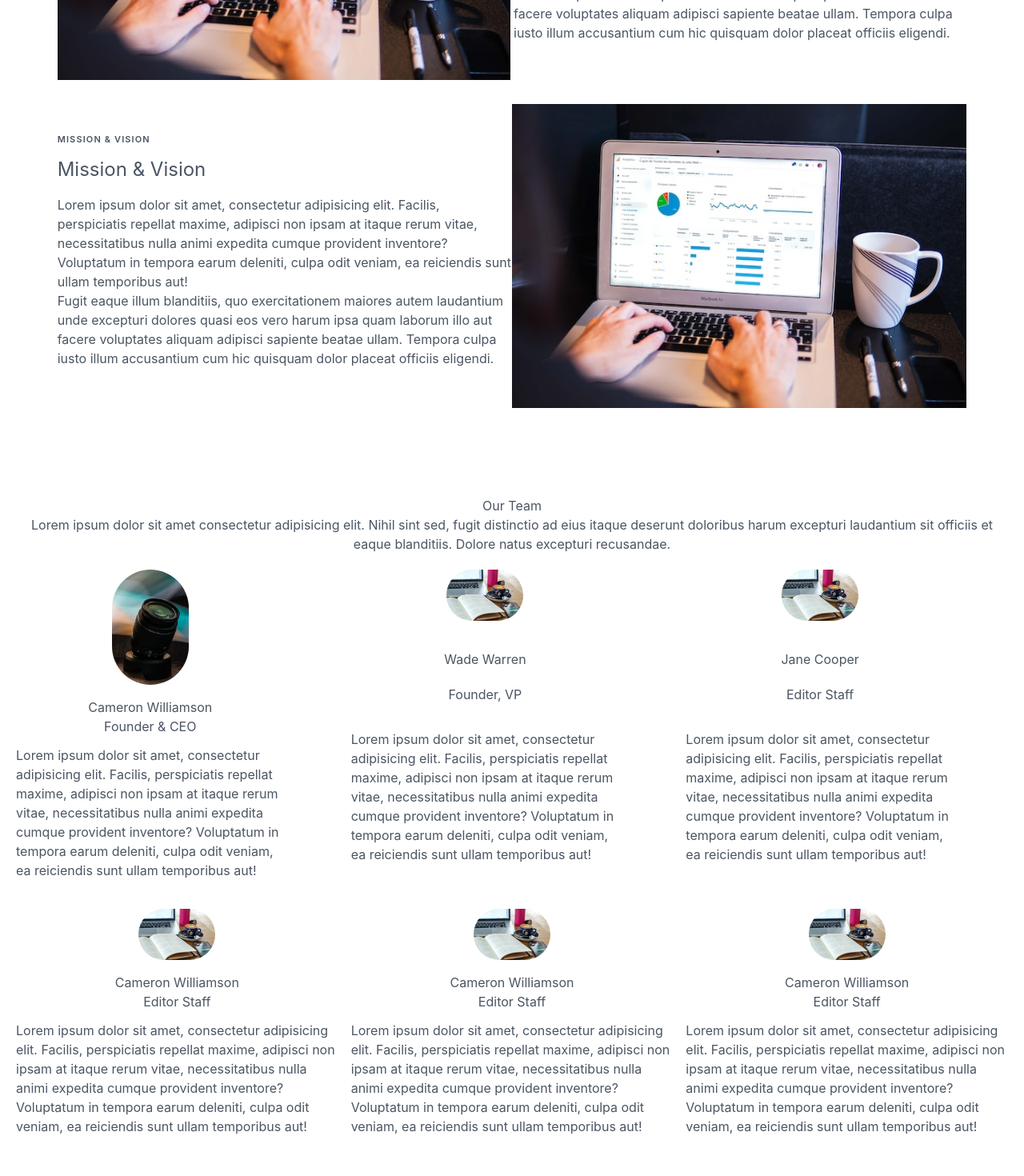
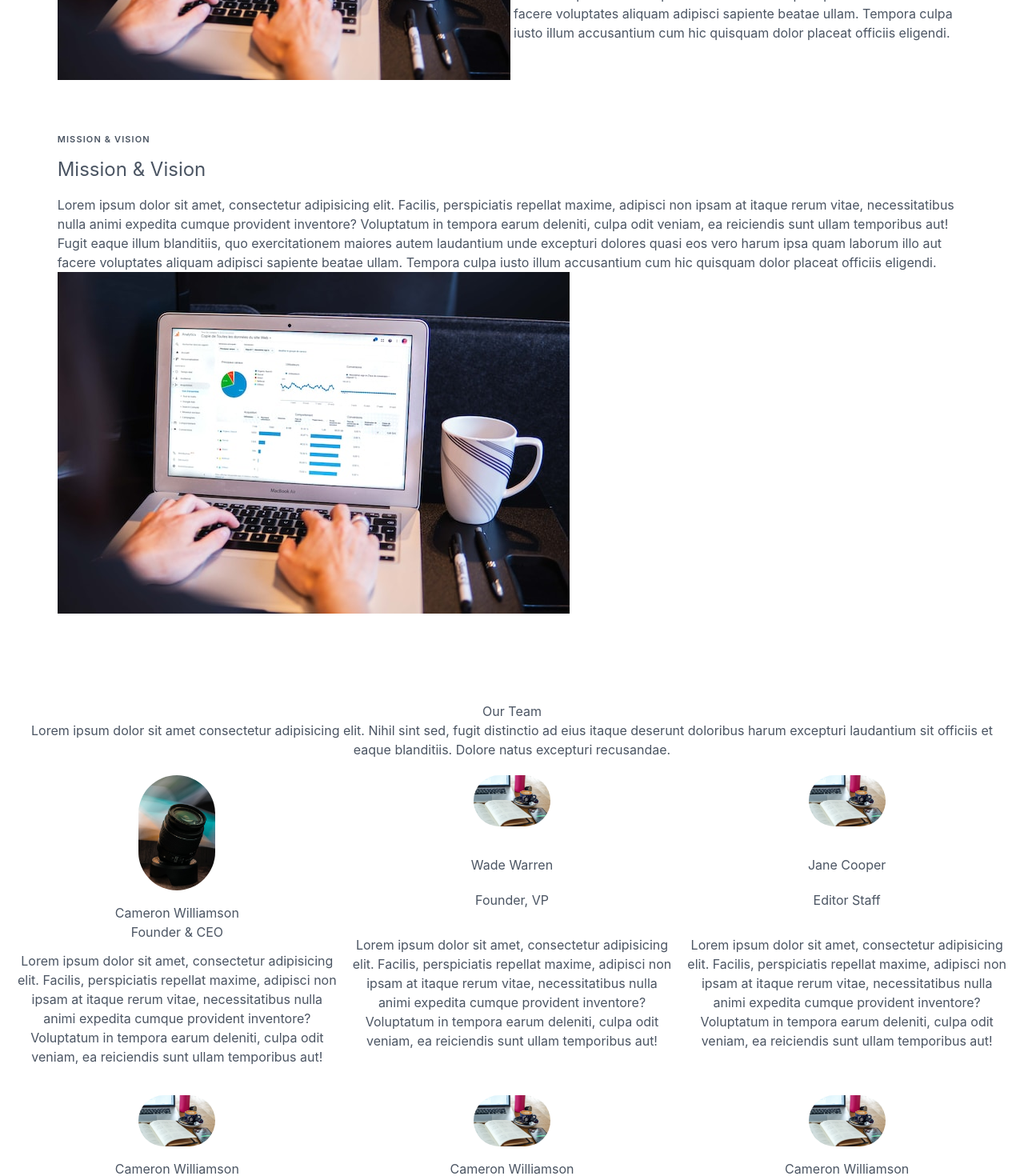
Before and after one commit to rightalign-io/next_blog, a React (Vite) app: page /about in a window 1280 px wide. Shown: the part 520-1990 px from the top of the page at 80% size. Built offline with nearby package versions, Linux system fonts and the light colour scheme; no server answers.

Commit message:
fix ui for the component

```diff
--- a/src/Pages/About.tsx
+++ b/src/Pages/About.tsx
@@ -16,7 +16,7 @@ function About() {
 
         <div className="row mb-5 w-11/12 mx-auto">
 
-          <div className="grid grid-cols-2 gap-1 justify-items-center post-entry-2 ">
+          <div className="grid md:grid-cols-2 gap-1 justify-items-center post-entry-2 ">
             <a href="#" className="me-4 thumbnail">
               <img src="./art1.jpg" alt="" className="img-fluid" />
             </a>
@@ -29,7 +29,7 @@ function About() {
             </div>
           </div>
 
-          <div className="flex post-entry-2 half mt-5">
+          <div className="grid place-content-center post-entry-2 half mt-5 md:grid-col">
             <a href="#" className="me-4 thumbnail order-2">
               <img src="./art1.jpg" alt="" className="img-fluid" />
             </a>
@@ -41,10 +41,7 @@ function About() {
               <p>Fugit eaque illum blanditiis, quo exercitationem maiores autem laudantium unde excepturi dolores quasi eos vero harum ipsa quam laborum illo aut facere voluptates aliquam adipisci sapiente beatae ullam. Tempora culpa iusto illum accusantium cum hic quisquam dolor placeat officiis eligendi.</p>
             </div>
           </div>
-
-
         </div>
-
       </div>
     </section>
 
@@ -59,20 +56,20 @@ function About() {
               </div>
             </div>
           </div>
-         <span className='grid grid-cols-3 gap-4 content-center'>
-         <div className="w-5/6 justify-items-center grid  mb-5">
+         <span className='grid md:grid-cols-3 gap-4 content-center'>
+         <div className="w-full text-center justify-items-center grid mb-5">
             <img src="./art2.jpg" alt="" className="rounded-full w-24 w-50 mb-4" />
             <h4>Cameron Williamson</h4>
             <span className="d-block mb-3 text-uppercase">Founder &amp; CEO</span>
             <p>Lorem ipsum dolor sit amet, consectetur adipisicing elit. Facilis, perspiciatis repellat maxime, adipisci non ipsam at itaque rerum vitae, necessitatibus nulla animi expedita cumque provident inventore? Voluptatum in tempora earum deleniti, culpa odit veniam, ea reiciendis sunt ullam temporibus aut!</p>
           </div>
-          <div className="w-5/6 justify-items-center grid  mb-5">
+          <div className="w-full text-center justify-items-center grid mb-5 mx-auto">
             <img src="./art3.jpg" alt="" className="rounded-full w-24 w-50 mb-4" />
             <h4>Wade Warren</h4>
             <span className="d-block mb-3 text-uppercase">Founder, VP</span>
             <p>Lorem ipsum dolor sit amet, consectetur adipisicing elit. Facilis, perspiciatis repellat maxime, adipisci non ipsam at itaque rerum vitae, necessitatibus nulla animi expedita cumque provident inventore? Voluptatum in tempora earum deleniti, culpa odit veniam, ea reiciendis sunt ullam temporibus aut!</p>
           </div>
-          <div className="w-5/6 justify-items-center grid  mb-5">
+          <div className="w-full text-center justify-items-center grid mb-5">
             <img src="./art3.jpg" alt="" className="rounded-full w-24 w-50 mb-4" />
             <h4>Jane Cooper</h4>
             <span className="d-block mb-3 text-uppercase">Editor Staff</span>
```
